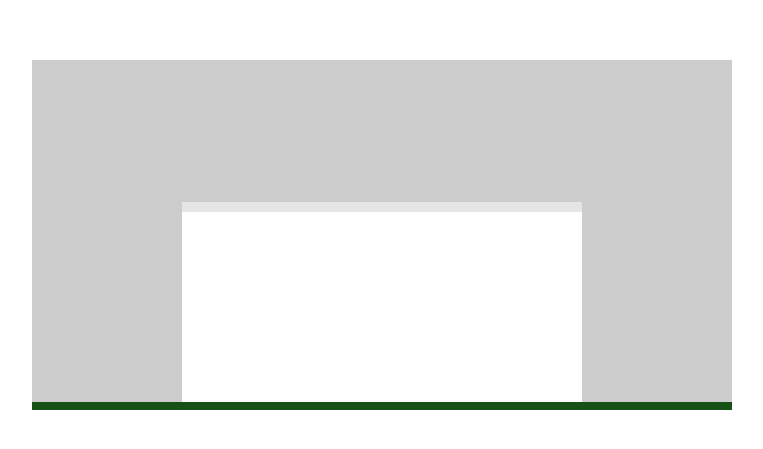
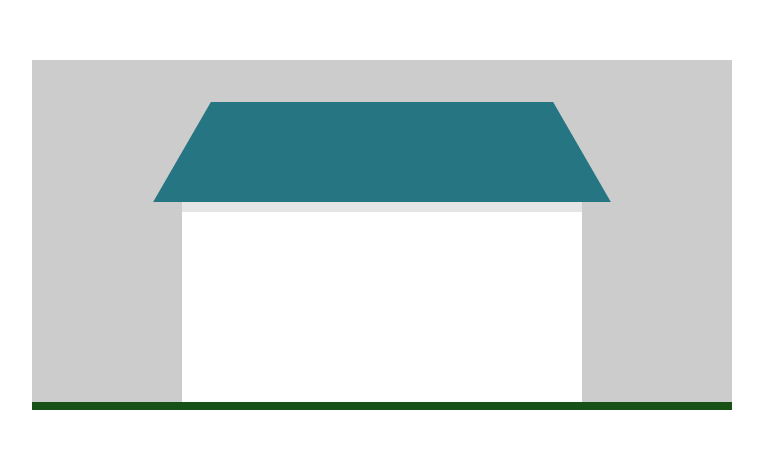
Before and after one commit to CJR85/css-house-drawing, a plain HTML site: page index.html in a window 1280 px wide. Shown: the part 165-614 px from the top of the page, without its empty margins (258-1021 px from the left). Drawn offline with Linux system fonts and the light colour scheme.

Commit message:
Style roof class.

```diff
--- a/style.css
+++ b/style.css
@@ -39,3 +39,32 @@ body {
   height: 10px;
   background: rgba(0, 0, 0, 0.1);
 }
+
+.roof {
+  position: absolute;
+  top: -100px;
+  height: 100px;
+  width: 100%;
+}
+
+.roof::before {
+  content: '';
+  position: absolute;
+  top: 0;
+  left: 0;
+  width: 60%;
+  height: 100%;
+  background: #257582;
+  transform: skewX(330deg);
+}
+
+.roof::after {
+  content: '';
+  position: absolute;
+  top: 0;
+  right: 0;
+  width: 60%;
+  height: 100%;
+  background: #257582;
+  transform: skewX(30deg);
+}
```
